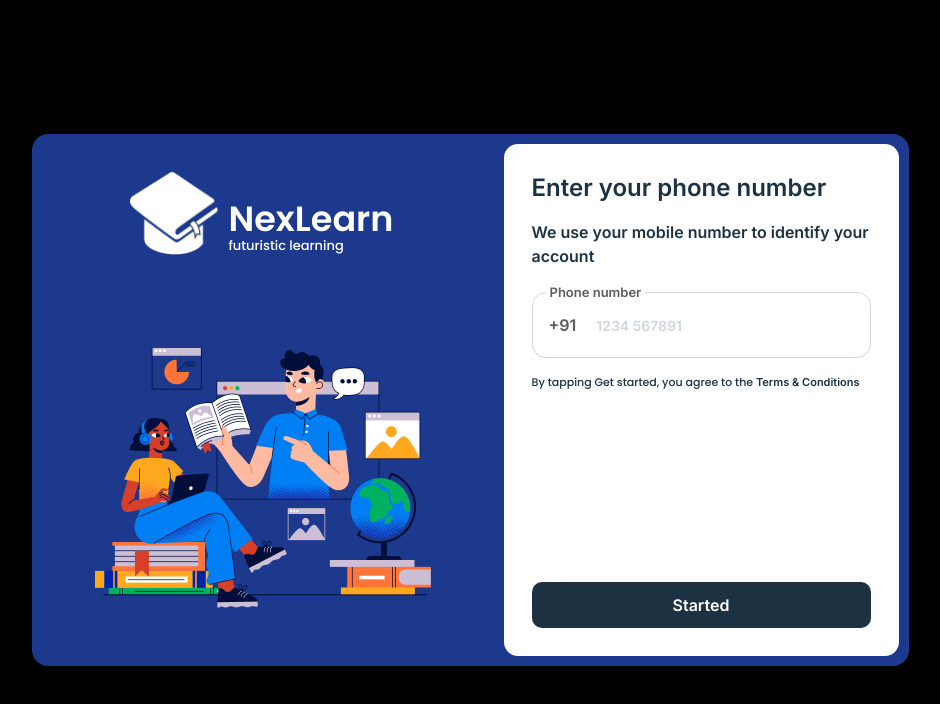
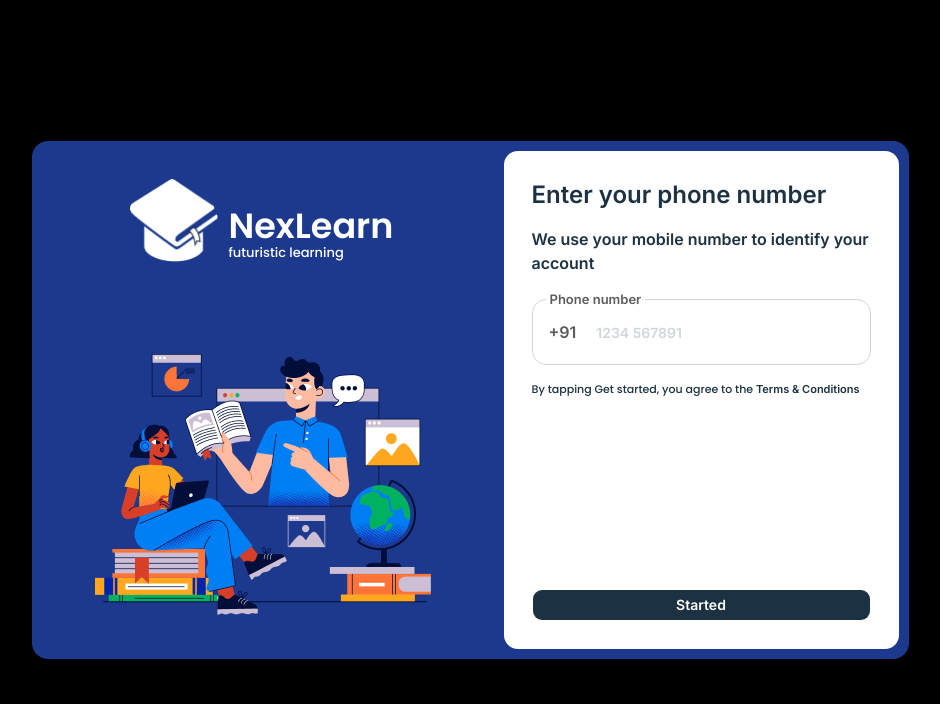
Before and after one commit to Fathima-Rafah-Karat/NexLearn, a Next.js app: page / in a window 1280 px wide. Shown: the top 704 px of the page, without its empty margins (170-1110 px from the left). Built offline with nearby package versions, Linux system fonts and the light colour scheme.

Commit message:
replace custom button with Button component

```diff
--- a/components/login/phonenumber.tsx
+++ b/components/login/phonenumber.tsx
@@ -2,6 +2,7 @@ import React from "react";
 import Image from "next/image";
 import { Input } from "@/components/ui/input";
 import Link from "next/link";
+import { Button } from "../ui/button";
 
 const login = () => {
     return (
@@ -39,9 +40,9 @@ const login = () => {
                             </form>
                             <p className="pt-[16px] text-color-text text-[11px] text-[#5C5C5C] leading-[16px]">By tapping Get started, you agree to the <span className="font-inter font-normal leading-[16px] tracking-[0px] text-[#1C3141] text-[11px] ">Terms & Conditions</span></p>
                             <Link href="/otp-verification">
-                                <button className="mt-48 font-inter text-size-16 font-semibold leading-[16px] tracking-[0px] text-[#FFFFFF] bg-color-text w-full py-[15px] rounded-[10px] flex items-center justify-center hover:opacity-90 transition-opacity">
+                                <Button className="mt-48 font-inter text-size-16 font-semibold leading-[16px] tracking-[0px] text-[#FFFFFF] bg-color-text w-full py-[15px] rounded-[10px] flex items-center justify-center hover:opacity-90 transition-opacity">
                                     Started
-                                </button>
+                                </Button>
                             </Link>
 
                         </div>
```
